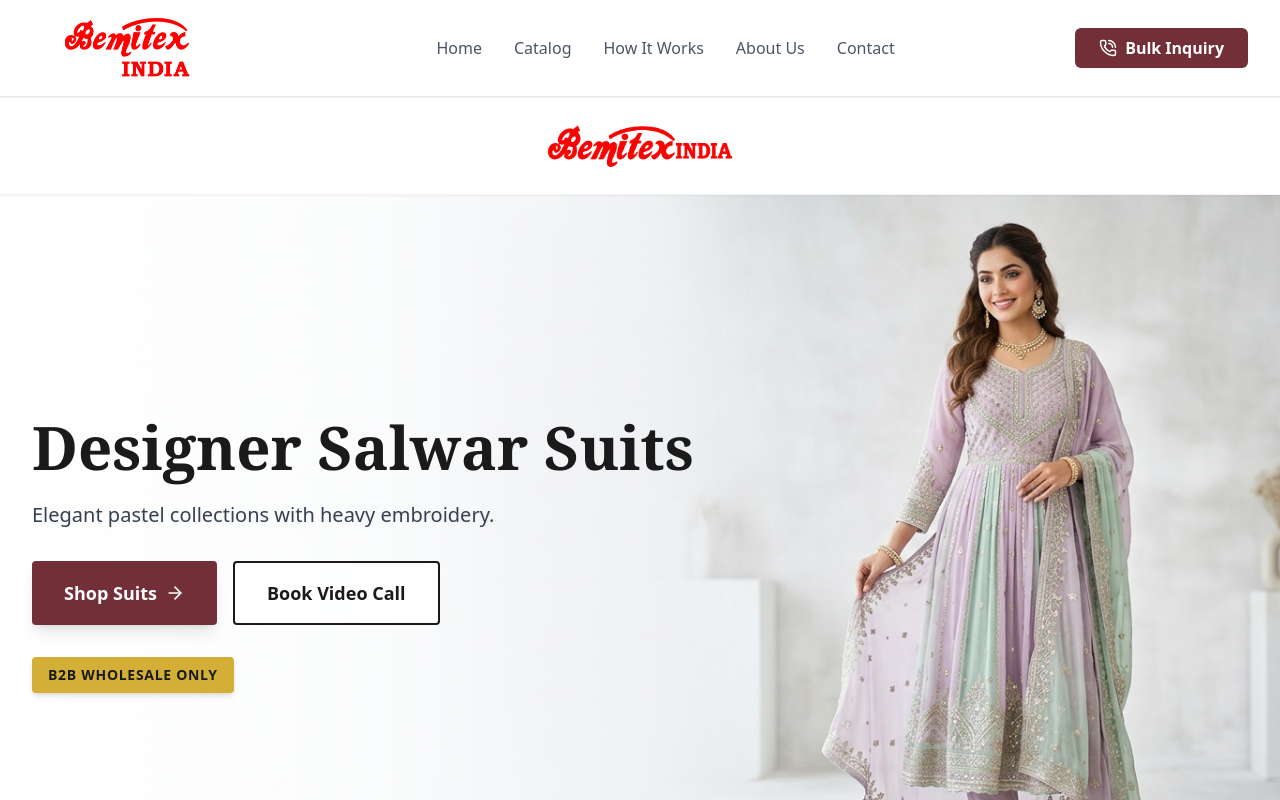
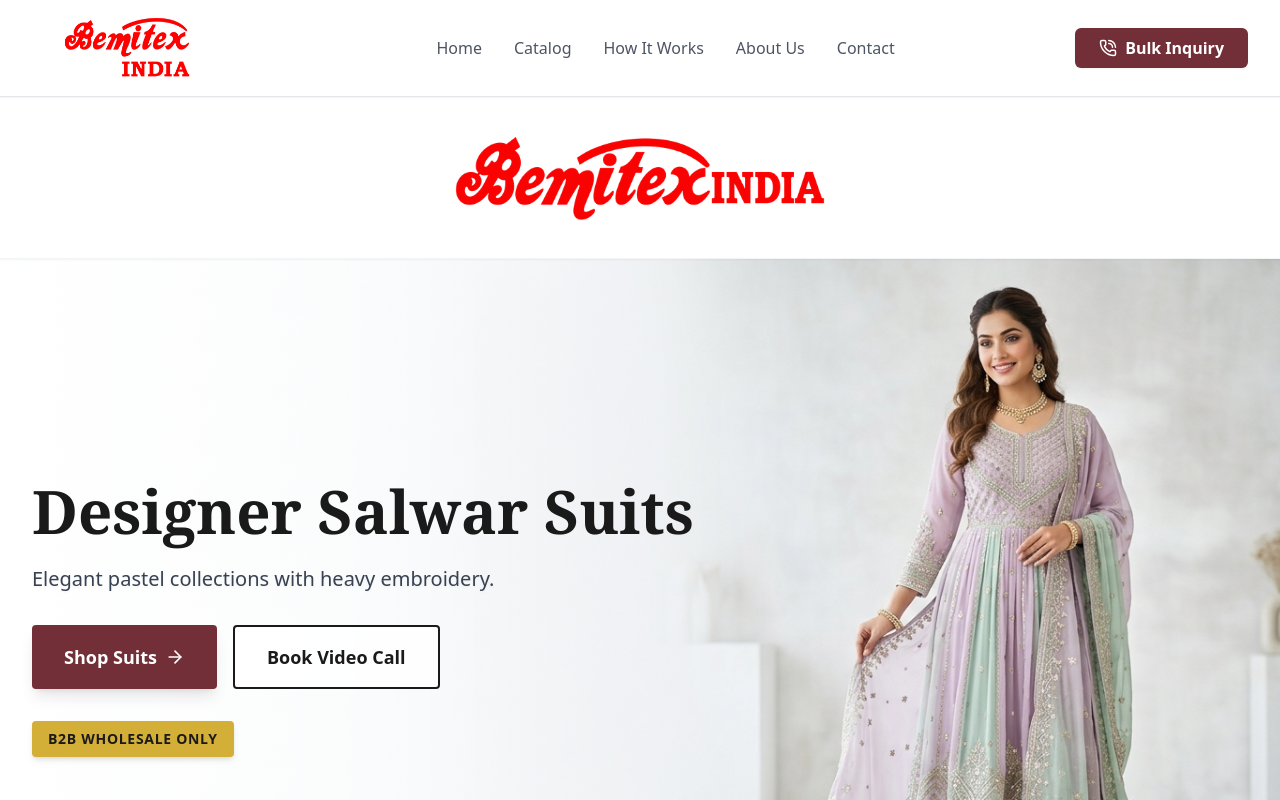
Before and after one commit to DigitechHarsh/bemitexindia, a Next.js app in the folder frontend/: page / in a window 1280 px wide. Shown: the top 800 px of the page. Built offline with nearby package versions, Linux system fonts and the light colour scheme; a web font is replaced by a local one.

Commit message:
Increase midimage banner size and add quality=100

```diff
--- a/frontend/src/app/page.tsx
+++ b/frontend/src/app/page.tsx
@@ -83,14 +83,15 @@ export default function Home() {
   return (
     <div className="flex flex-col w-full overflow-hidden">
       {/* Banner Text Image (Between Navbar and Hero) */}
-      <div className="w-full bg-white py-2 md:py-4 flex justify-center items-center border-b border-t border-gray-100 shadow-sm z-10 relative">
-        <div className="relative w-full max-w-4xl h-12 md:h-16">
+      <div className="w-full bg-white py-2 md:py-4 flex justify-center items-center border-b border-t border-gray-100 shadow-sm z-10 relative px-4">
+        <div className="relative w-full max-w-[90%] md:max-w-7xl h-16 md:h-24 lg:h-32">
           <Image
             src="/midimage.png"
             alt="Bemitex India"
             fill
             className="object-contain"
             priority
+            quality={100}
           />
         </div>
       </div>
```
